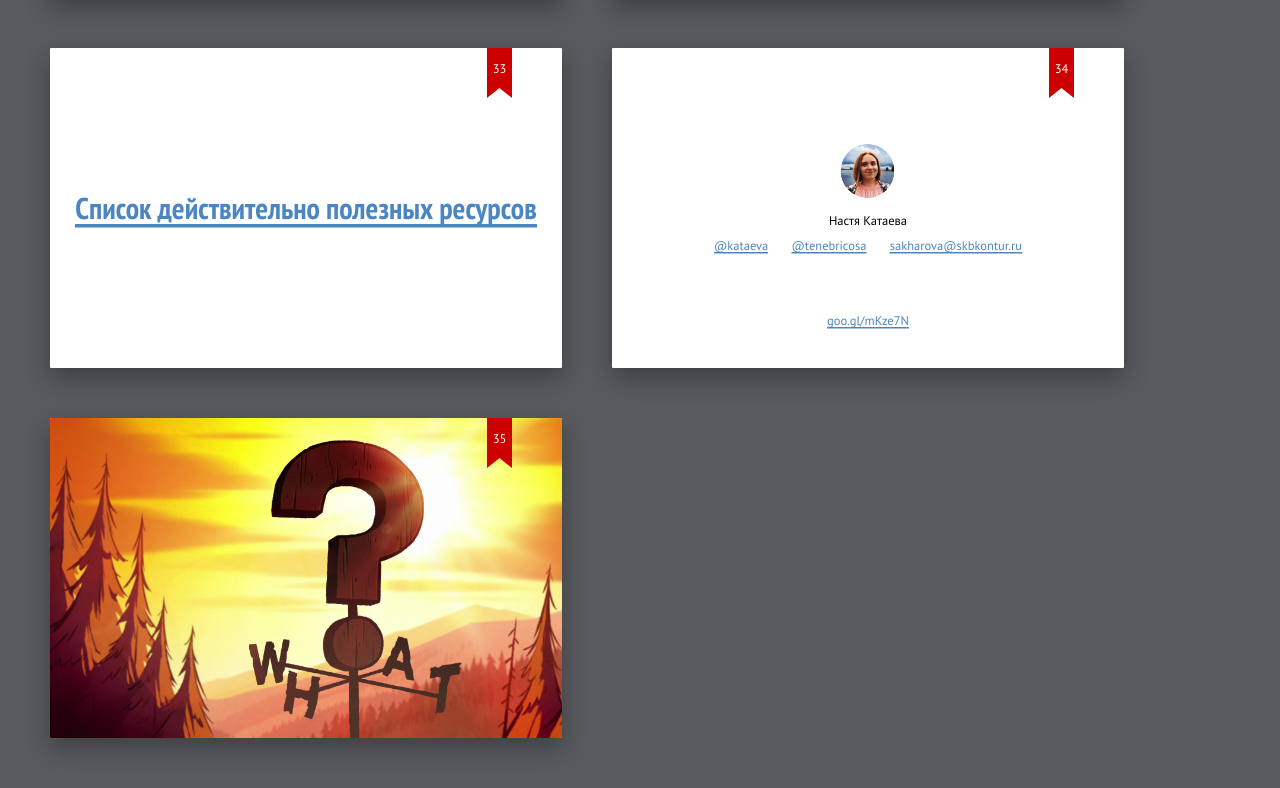
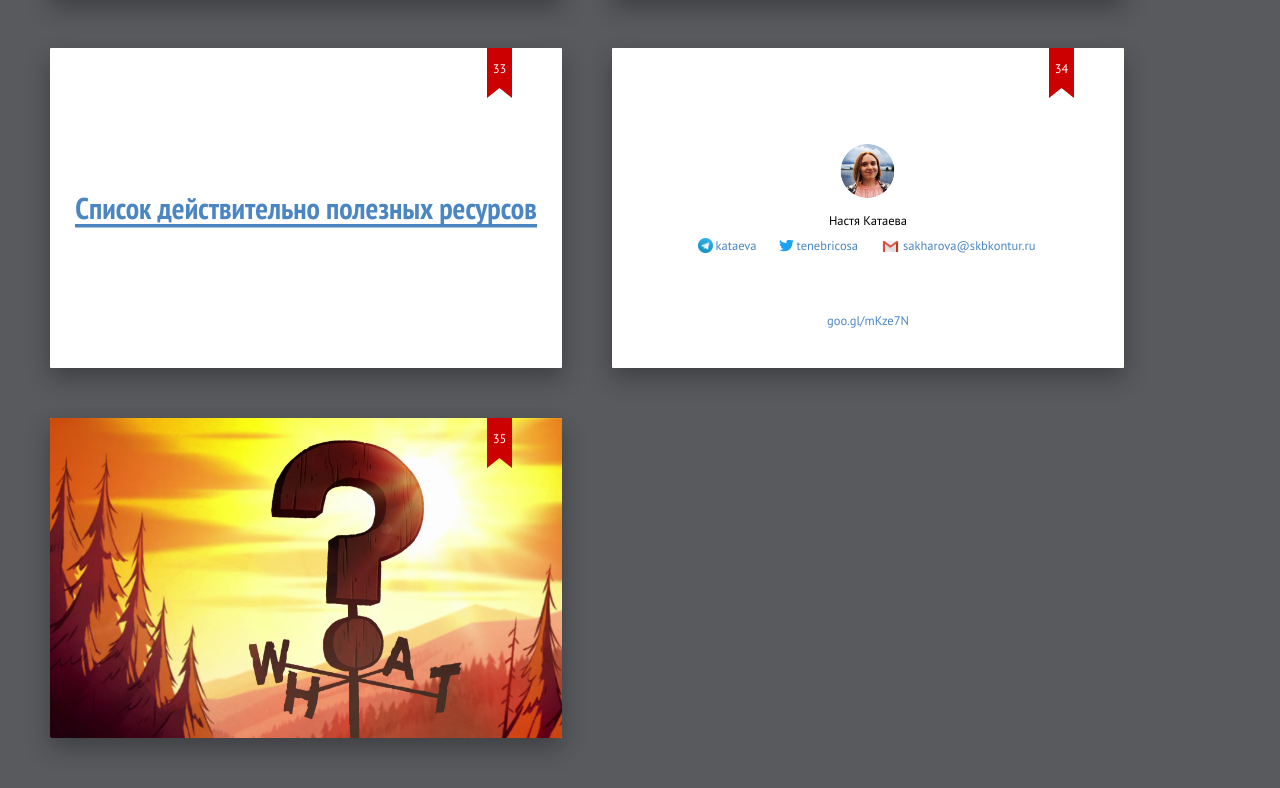
Before and after one commit to tenebricosa/introduction_to_frontend, a plain HTML site: page index.html in a window 1280 px wide. Shown: the part 5922-6710 px from the top of the page. Drawn offline with Linux system fonts and the light colour scheme.

Commit message:
Update 2017-11-10T12:14:58.050Z

```diff
--- a/index.html
+++ b/index.html
@@ -508,10 +508,19 @@
 <section class="slide" id="contacts">
 	<img src="./pictures/me.png" alt="" width="150" class="me">
 	<div>Настя Катаева</div>
-	<div>
-		<a href="https://t.me/kataeva" class="link">@kataeva</a>
-		<a href="https://twitter.com/tenebricosa" class="link">@tenebricosa</a>
-		<a href="mailto:sakharova@skbkontur.ru" class="link">sakharova@skbkontur.ru</a>
+	<div class="container">
+		<span class="contact">
+			<img src="./pictures/tg.png" alt="" width="30">
+			<a href="https://t.me/kataeva" class="link">kataeva</a>
+		</span>
+		<span class="contact">
+			<img src="./pictures/twitter.svg" alt="" width="30">
+			<a href="https://twitter.com/tenebricosa" class="link">tenebricosa</a>
+		</span>
+		<span class="contact">
+			<img src="./pictures/gmail.png" alt="" width="40" class="gmail">
+			<a href="mailto:sakharova@skbkontur.ru" class="link">sakharova@skbkontur.ru</a>
+		</span>
 	</div>
 	<div>
 		<br><br>
@@ -524,11 +533,28 @@
 		}
 
 		#contacts .link {
-			margin: 0 20px;
+			margin: 0 5px;
+			background: none;
 		}
 
 		#contacts .me {
 			margin-top: 10%;
+		}
+
+		#contacts .contact {
+			display: flex;
+			align-items: center;
+			margin: 0 20px;
+		}
+
+		#contacts .container {
+			display: flex;
+			justify-content: center;
+			align-items: center;
+		}
+
+		#contacts .gmail {
+			margin-top: 3px;
 		}
 	</style>
 </section>
```
Also changed, not shown: pictures/gmail.png (added), pictures/tg.png (added), pictures/twitter.svg (added).
